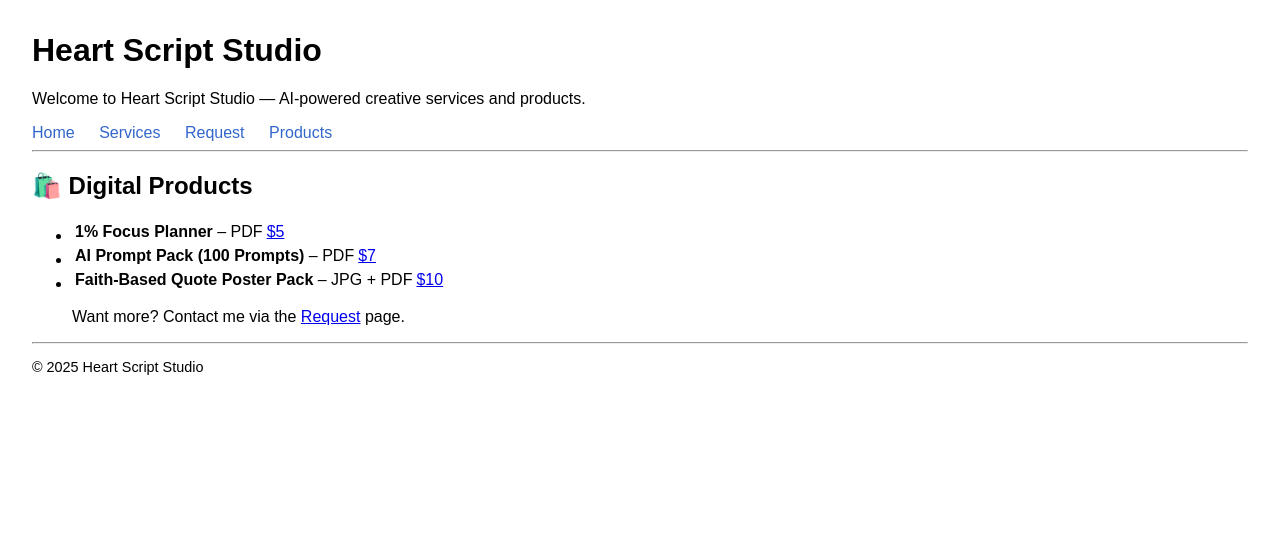
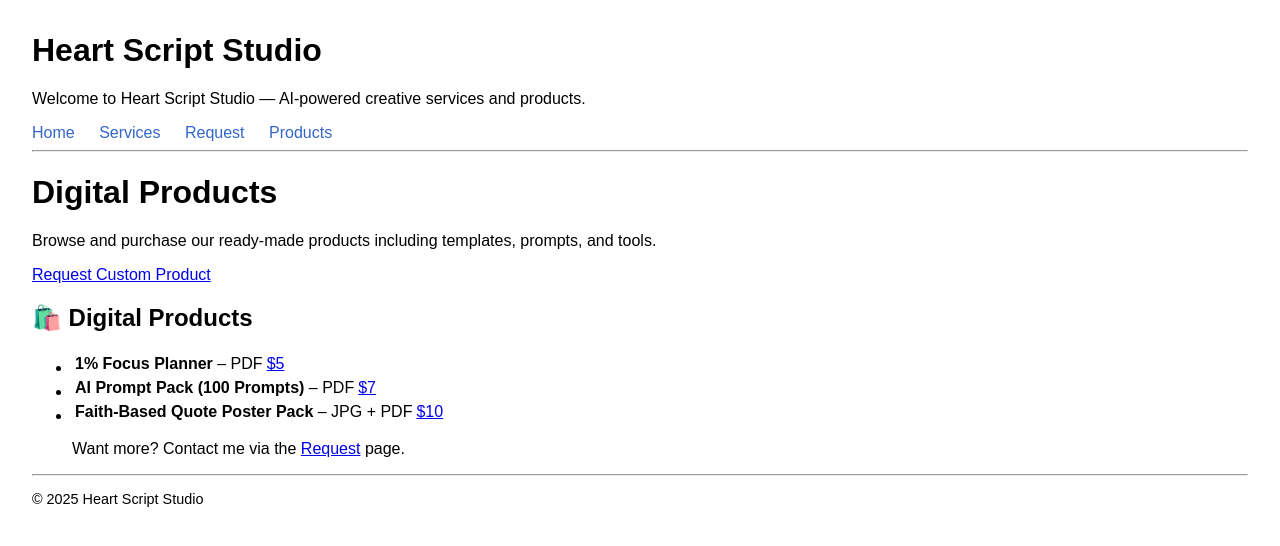
Before and after one commit to abiy227/heartscript-blog, a Jekyll site: the page built from products.md, in a window 1280 px wide. Shown: the top 546 px of the page. Built offline with Jekyll 4.4.1, drawn with Linux system fonts in a browser that asks for light colours.

Commit message:
Fix request link paths for GitHub Pages baseurl

```diff
--- a/products.md
+++ b/products.md
@@ -3,6 +3,11 @@ layout: default
 title: Products
 permalink: /products/
 ---
+<h1>Digital Products</h1>
+<p>Browse and purchase our ready-made products including templates, prompts, and tools.</p>
+
+<p><a href="{{ site.baseurl }}/request/">Request Custom Product</a></p>
+
 
 ## 🛍️ Digital Products
 
```
Also changed, not shown: services.md (+5 -0 lines).
